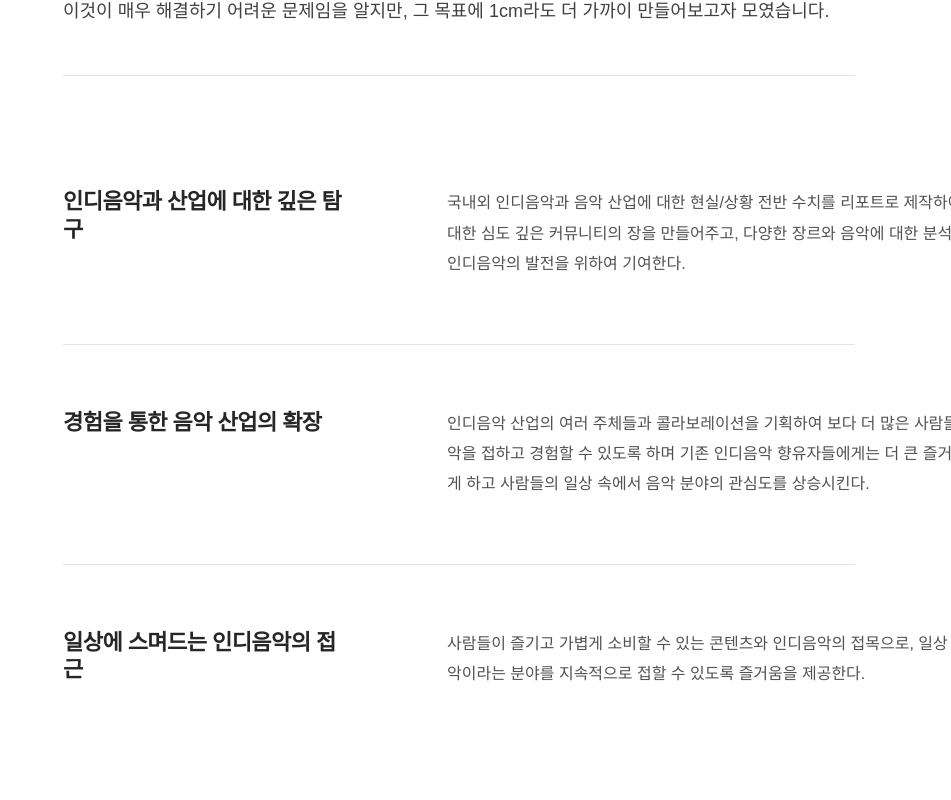
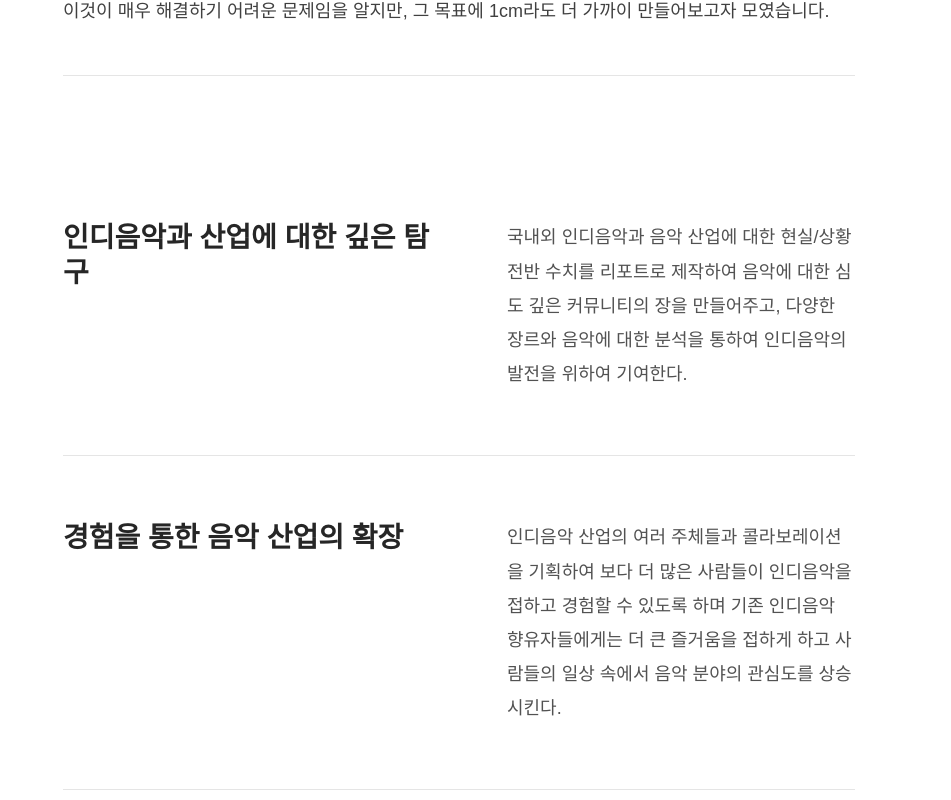
Before and after one commit to nizi123/article-page, a Next.js app: page /about in a window 1280 px wide. Shown: the part 1100-1900 px from the top of the page, without its empty margins (329-1280 px from the left). Built offline with nearby package versions, Linux system fonts and the light colour scheme; a web font is replaced by a local one.

Commit message:
어바웃 그리드 수정

```diff
--- a/src/app/about/AboutPageClient.tsx
+++ b/src/app/about/AboutPageClient.tsx
@@ -29,12 +29,11 @@ export default function AboutPageClient() {
       className="
         not-prose w-full min-h-screen bg-white mx-auto max-w-6xl
         px-6 md:px-8 pt-28 md:pt-40 pb-16 md:pb-24
-        overflow-x-visible
       "
     >
       <AboutTabsMobile active={tab} onChange={setTab} />
 
-      {/* ✅ 두 컬럼: 사이드바 고정폭 + 본문 minmax(0,1fr)  */}
+      {/* 2컬럼: 사이드바(고정폭) + 본문(유동폭) */}
       <div
         className="
           grid grid-cols-1
@@ -43,13 +42,21 @@ export default function AboutPageClient() {
           gap-8 md:gap-12
         "
       >
-        {/* 사이드바 */}
+        {/* 왼쪽 사이드바 */}
         <div className="md:pr-6 lg:pr-8">
           <AboutSideNav active={tab} onChange={setTab} />
         </div>
 
-        {/* 본문: 우측 잘림 방지 */}
-        <div className="min-w-0 not-prose">
+        {/* 오른쪽 본문: 세로 가이드 안쪽으로 강제 */}
+        <div
+          className="
+            min-w-0 w-full box-border
+            /*md:pr-[30px]*/            /* ← 가이드 폭만큼 오른쪽 여백 예약 */
+            max-w-[980px]                     /* ← 텍스트 최대 너비 제한 */
+            mr-auto                           /* ← 왼쪽 정렬 유지 */
+            not-prose
+          "
+        >
           {tab === 'about' ? <AboutContent /> : <MemberContent />}
         </div>
       </div>
--- a/src/components/about/AboutContent.tsx
+++ b/src/components/about/AboutContent.tsx
@@ -3,7 +3,8 @@ import Image from 'next/image';
 
 export default function AboutContent() {
   return (
-    <>
+    // 👇 본문 전체 폭/여백을 여기서 강제
+<div className="min-w-0 w-full max-w-[980px] box-border">
       <h1 className="mb-6 text-[44px] md:text-[64px] leading-[1.05] font-extrabold tracking-tight text-neutral-900">
         About Lab CHASM
       </h1>
@@ -13,7 +14,7 @@ export default function AboutContent() {
       </h2>
 
       <p className="mt-5 border-l-4 border-neutral-300 pl-5 text-[16px] md:text-[20px] text-neutral-600 leading-7">
-        왜 우리가 듣는 음악은 항상 마이너할까? 왜 더 퍼져나갈 수 없을까?<br/>
+        왜 우리가 듣는 음악은 항상 마이너할까? 왜 더 퍼져나갈 수 없을까?<br />
         무엇인가 가로막고 있는 것 같아.
       </p>
 
@@ -23,7 +24,7 @@ export default function AboutContent() {
           alt="Team Mission & Vision"
           width={1600}
           height={1000}
-          className="w-full h-auto"
+          className="block w-full max-w-full h-auto"  // 👈 컬럼 폭 넘지 않게
           priority
         />
       </figure>
@@ -35,23 +36,24 @@ export default function AboutContent() {
           연구하고자 합니다.
         </p>
         <p>
-        이 틈을 뛰어넘기 위해선 건강한 인디음악 생태계가 구축되어야 한다고 믿습니다.<br/>
-        스스로의 수요와, 스스로의 공급만으로도  유지가 가능한 생태계.
-        외부의 지원이나, 우연에 의한 바이럴을 기다리거나,  매스미디어(방송 등)에 출연하지 않고서도 자생이 가능한 생태계.<br/>
+          이 틈을 뛰어넘기 위해선 건강한 인디음악 생태계가 구축되어야 한다고 믿습니다.<br />
+          스스로의 수요와, 스스로의 공급만으로도 유지가 가능한 생태계.
+          외부의 지원이나, 우연에 의한 바이럴을 기다리거나, 매스미디어(방송 등)에 출연하지 않고서도 자생이 가능한 생태계.<br />
           이것이 매우 해결하기 어려운 문제임을 알지만, 그 목표에 1cm라도 더 가까이 만들어보고자 모였습니다.
         </p>
       </div>
 
       <hr className="my-10 md:my-12 border-neutral-200" />
 
-      <section>
+      {/* 하단 3개 블록: 왼쪽 고정폭 / 오른쪽 유동폭 */}
+      <section className="mt-16 md:mt-20">
         {/* Row 1 */}
         <div className="border-t border-neutral-200 first:border-t-0">
-    <div className="py-12 md:py-16 grid grid-cols-1 md:grid-cols-12 md:gap-x-16 lg:gap-x-24">
-      <h3 className="md:col-span-4 text-[22px] md:text-[22px] font-semibold leading-[1.25] tracking-tight text-neutral-800">
+          <div className="py-12 md:py-16 grid grid-cols-1 md:grid-cols-[380px_minmax(0,1fr)] md:gap-16">
+            <h3 className="text-[22px] md:text-[28px] font-semibold leading-tight text-neutral-800">
               인디음악과 산업에 대한 깊은 탐구
             </h3>
-      <p className="md:col-span-7 mt-4 md:mt-0 text-[16px] md:text-[16px] leading-[1.9] text-neutral-600">
+            <p className="mt-4 md:mt-0 text-[16px] md:text-[18px] leading-[1.9] text-neutral-600">
               국내외 인디음악과 음악 산업에 대한 현실/상황 전반 수치를 리포트로 제작하여
               음악에 대한 심도 깊은 커뮤니티의 장을 만들어주고, 다양한 장르와 음악에 대한
               분석을 통하여 인디음악의 발전을 위하여 기여한다.
@@ -61,11 +63,11 @@ export default function AboutContent() {
 
         {/* Row 2 */}
         <div className="border-t border-neutral-200">
-    <div className="py-12 md:py-16 grid grid-cols-1 md:grid-cols-12 md:gap-x-16 lg:gap-x-24">
-      <h3 className="md:col-span-4 text-[22px] md:text-[22px] font-semibold leading-[1.25] tracking-tight text-neutral-800">
+          <div className="py-12 md:py-16 grid grid-cols-1 md:grid-cols-[380px_minmax(0,1fr)] md:gap-16">
+            <h3 className="text-[22px] md:text-[28px] font-semibold leading-tight text-neutral-800">
               경험을 통한 음악 산업의 확장
             </h3>
-      <p className="md:col-span-7 mt-4 md:mt-0 text-[16px] md:text-[16px] leading-[1.9] text-neutral-600">
+            <p className="mt-4 md:mt-0 text-[16px] md:text-[18px] leading-[1.9] text-neutral-600">
               인디음악 산업의 여러 주체들과 콜라보레이션을 기획하여 보다 더 많은 사람들이
               인디음악을 접하고 경험할 수 있도록 하며 기존 인디음악 향유자들에게는 더 큰
               즐거움을 접하게 하고 사람들의 일상 속에서 음악 분야의 관심도를 상승시킨다.
@@ -75,18 +77,17 @@ export default function AboutContent() {
 
         {/* Row 3 */}
         <div className="border-t border-neutral-200">
-    <div className="py-12 md:py-16 grid grid-cols-1 md:grid-cols-12 md:gap-x-16 lg:gap-x-24">
-      <h3 className="md:col-span-4 text-[22px] md:text-[22px] font-semibold leading-[1.25] tracking-tight text-neutral-800">
+          <div className="py-12 md:py-16 grid grid-cols-1 md:grid-cols-[380px_minmax(0,1fr)] md:gap-16">
+            <h3 className="text-[22px] md:text-[28px] font-semibold leading-tight text-neutral-800">
               일상에 스며드는 인디음악의 접근
             </h3>
-      <p className="md:col-span-7 mt-4 md:mt-0 text-[16px] md:text-[16px] leading-[1.9] text-neutral-600">
+            <p className="mt-4 md:mt-0 text-[16px] md:text-[18px] leading-[1.9] text-neutral-600">
               사람들이 즐기고 가볍게 소비할 수 있는 콘텐츠와 인디음악의 접목으로,
               일상 속에서 음악이라는 분야를 지속적으로 접할 수 있도록 즐거움을 제공한다.
             </p>
           </div>
         </div>
       </section>
-
-    </>
+    </div>
   );
 }
```
Lines whose indentation alone changed are shown as unchanged.
